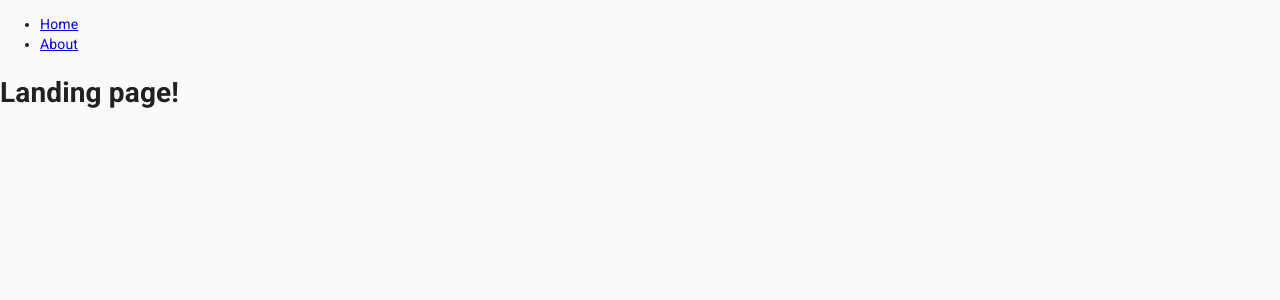
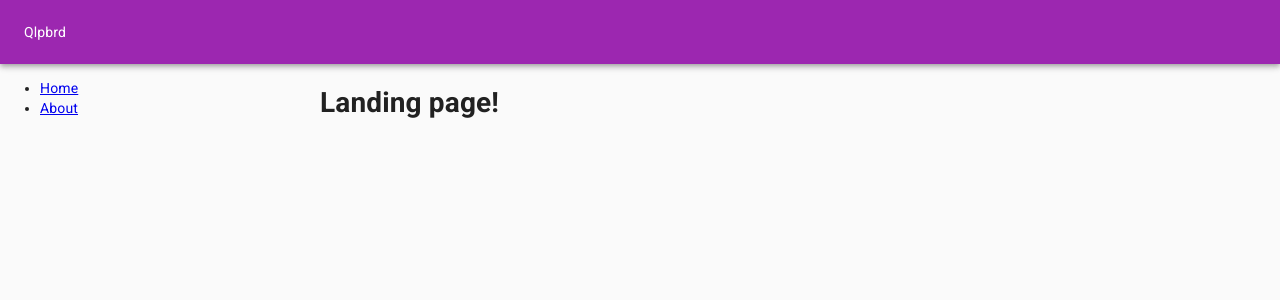
Before and after one commit to lxg1992/QlpBrd, a React app: page / in a window 1280 px wide. Shown: the top 300 px of the page. Built offline with nearby package versions, Linux system fonts and the light colour scheme.

Commit message:
Added basic Material UI AppToolbar, set up the Grid System

```diff
--- a/src/App.js
+++ b/src/App.js
@@ -1,16 +1,30 @@
 import React from "react";
 import { BrowserRouter as Router, Route, Switch } from "react-router-dom";
+import Grid from "@material-ui/core/Grid";
 
 import Navigation from "./components/Navigation";
 import Landing from "./components/Landing";
 import About from "./components/About";
 import Note from "./components/Note";
 import AlertContainer from "./components/AlertContainer";
+import { AppBar, Toolbar, Typography } from "@material-ui/core";
 
 const App = () => {
   return (
     <Router basename="/">
+      <Grid container>
+        {/*<Grid container item xs={12}>*/}
+        <AppBar position="static">
+          <Toolbar>
+            <Typography variant="title">Qlpbrd</Typography>
+          </Toolbar>
+        </AppBar>
+        {/* </Grid> */}
+
+        <Grid container item xs={12} sm={3}>
           <Navigation />
+        </Grid>
+        <Grid container item xs={12} sm={9}>
           <AlertContainer />
           <Switch>
             <Route exact path="/">
@@ -30,6 +44,8 @@ const App = () => {
               <Note />
             </Route>
           </Switch>
+        </Grid>
+      </Grid>
     </Router>
   );
 };
--- a/src/components/AlertContainer.js
+++ b/src/components/AlertContainer.js
@@ -1,5 +1,5 @@
 import React from "react";
-import { useDispatch, useSelector } from "react-redux";
+import { useSelector } from "react-redux";
 
 import "../styles.scss";
 
--- a/src/components/Note.js
+++ b/src/components/Note.js
@@ -7,7 +7,12 @@ import { useDispatch } from "react-redux";
 
 import delayAction from "../helpers/delay";
 import { addLink } from "../redux/actions/linksActions";
-import { info_alert, remove_alert } from "../redux/actions/alertActions";
+import {
+  info_alert,
+  remove_alert,
+  success_alert,
+  error_alert,
+} from "../redux/actions/alertActions";
 
 const Note = (props) => {
   const dispatch = useDispatch();
@@ -59,16 +64,6 @@ const Note = (props) => {
     setNote(e.target.value);
   };
 
-  // // const delayAction = (fn, ms) => {
-  // //     clearTimeout(typingTimeout);
-
-  // //     setTypingTimeout(
-  // //         setTimeout(() => {
-  // //             fn();
-  // //         }, ms)
-  // //     );
-  // // };
-
   const postNote = () => {
     axios
       .put(
@@ -83,6 +78,9 @@ const Note = (props) => {
       .then((res) => {
         setNote(res.data.note);
         setTimeUpdated(res.data.created_at);
+        dispatch(success_alert(`${param1}/${param2}/${param3} updated`));
+        setTimeout(() => dispatch(remove_alert()), 5000);
+
         console.log("postNote(): ", res.data);
       })
       .catch((err) => {
--- a/src/index.js
+++ b/src/index.js
@@ -4,6 +4,9 @@ import { Provider } from "react-redux";
 import { ConnectedRouter } from "connected-react-router";
 import { PersistGate } from "redux-persist/lib/integration/react";
 import CssBaseLine from "@material-ui/core/CssBaseline";
+import { createMuiTheme, ThemeProvider } from "@material-ui/core/styles";
+import { purple } from "@material-ui/core/colors";
+import { green } from "@material-ui/core/colors";
 
 import configureStore, { history } from "./redux";
 
@@ -12,17 +15,26 @@ import App from "./App.js";
 
 const { store, persistor } = configureStore();
 
-console.log(store.getState());
+const Index = () => {
+  const theme = createMuiTheme({
+    palette: {
+      primary: {
+        main: purple[500],
+      },
+      secondary: {
+        main: green[500],
+      },
+    },
+  });
 
-const Index = () => {
   return (
     <Provider store={store}>
       <PersistGate loading={<div>Loading</div>} persistor={persistor}>
         <ConnectedRouter history={history}>
-          <React.Fragment>
+          <ThemeProvider theme={theme}>
             <CssBaseLine />
             <App />
-          </React.Fragment>
+          </ThemeProvider>
         </ConnectedRouter>
       </PersistGate>
     </Provider>
--- a/src/redux/reducers/alertReducer.js
+++ b/src/redux/reducers/alertReducer.js
@@ -6,6 +6,7 @@ import {
   SUCCESS,
   ERROR,
   INFO,
+  HIDDEN,
 } from "../types";
 
 const initialState = {
@@ -37,7 +38,7 @@ export default function alertReducer(state = initialState, action) {
       return {
         text: "",
         visible: false,
-        category: null,
+        category: HIDDEN,
       };
     default:
       return state;
--- a/src/redux/types/index.js
+++ b/src/redux/types/index.js
@@ -14,3 +14,4 @@ export const INFO_ALERT = "INFO_ALERT";
 export const SUCCESS = "SUCCESS";
 export const ERROR = "ERROR";
 export const INFO = "INFO";
+export const HIDDEN = "HIDDEN";
```
Lines whose indentation alone changed are shown as unchanged.
